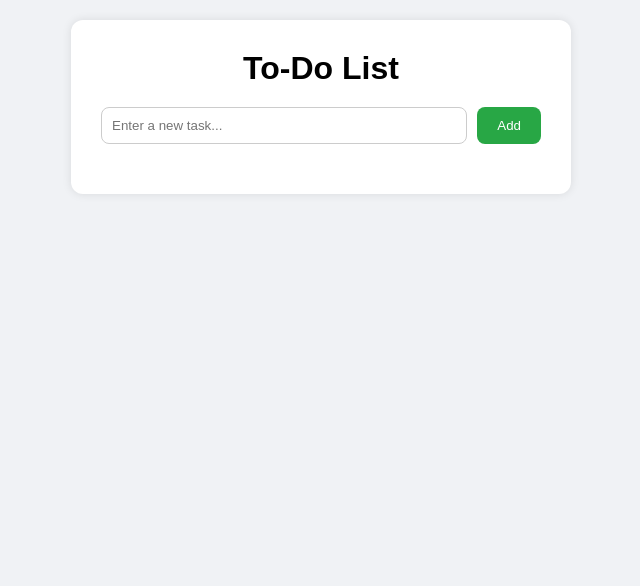
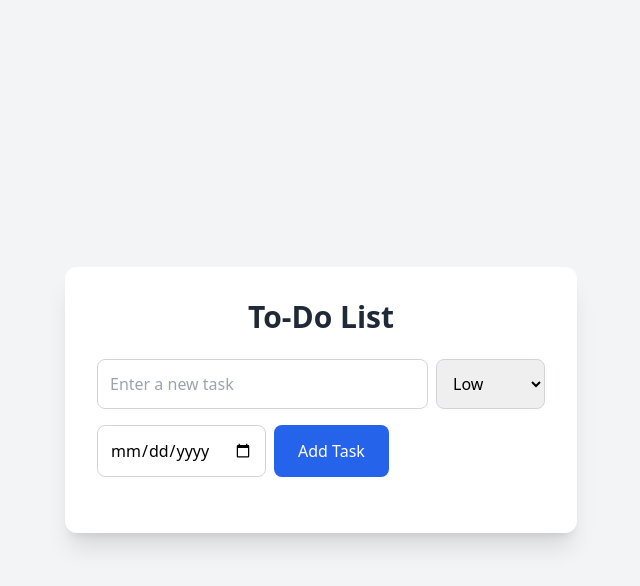
Before and after one commit to mammidi-vikram/webapps, a plain HTML site: page to-do list/index.html in a window 1280 px wide. Shown: the whole page, without its empty margins (319-959 px from the left). Drawn offline with nearby package versions, Linux system fonts and the light colour scheme; files that its build step writes are made by us from their sources.

Commit message:
Update index.html

```diff
--- a/to-do list/index.html
+++ b/to-do list/index.html
@@ -1,20 +1,66 @@
 <!DOCTYPE html>
 <html lang="en">
 <head>
-  <meta charset="UTF-8" />
-  <meta name="viewport" content="width=device-width, initial-scale=1.0"/>
-  <title>To-Do List App</title>
-  <link rel="stylesheet" href="style.css" />
+    <meta charset="UTF-8">
+    <meta name="viewport" content="width=device-width, initial-scale=1.0">
+    <title>To-Do List Application</title>
+    <script src="https://cdn.tailwindcss.com"></script>
+    <link href="https://fonts.googleapis.com/css2?family=Inter:wght@400;500;600;700&display=swap" rel="stylesheet">
+    <link rel="stylesheet" href="styles.css">
 </head>
-<body>
-  <div class="container">
-    <h1>To-Do List</h1>
-    <div class="input-section">
-      <input type="text" id="task-input" placeholder="Enter a new task..." />
-      <button id="add-task-btn">Add</button>
+<body class="bg-gray-100 min-h-screen flex items-center justify-center p-4">
+    <div class="w-full max-w-lg bg-white rounded-xl shadow-xl p-6 md:p-8">
+        <h1 class="text-3xl font-bold text-gray-800 mb-6 text-center">To-Do List</h1>
+
+        <!-- Task Input Form -->
+        <div class="flex flex-col gap-4 mb-6">
+            <div class="flex flex-col sm:flex-row gap-2">
+                <input
+                    type="text"
+                    id="taskInput"
+                    placeholder="Enter a new task"
+                    class="flex-1 p-3 border border-gray-300 rounded-lg focus:outline-none focus:ring-2 focus:ring-blue-500"
+                />
+                <select
+                    id="priorityInput"
+                    class="p-3 border border-gray-300 rounded-lg focus:outline-none focus:ring-2 focus:ring-blue-500"
+                >
+                    <option value="low">Low</option>
+                    <option value="medium">Medium</option>
+                    <option value="high">High</option>
+                </select>
+            </div>
+            <div class="flex flex-col sm:flex-row gap-2">
+                <input
+                    type="date"
+                    id="dueDateInput"
+                    class="p-3 border border-gray-300 rounded-lg focus:outline-none focus:ring-2 focus:ring-blue-500"
+                />
+                <button
+                    id="addTaskBtn"
+                    class="bg-blue-600 text-white px-6 py-3 rounded-lg hover:bg-blue-700 transition"
+                >
+                    Add Task
+                </button>
+            </div>
+            <div id="errorMsg" class="text-red-500 text-sm hidden">Please enter a task description!</div>
+        </div>
+
+        <!-- Delete Completed Button -->
+        <div id="deleteCompletedBtnContainer" class="mb-4 hidden">
+            <button
+                id="deleteCompletedBtn"
+                class="bg-red-600 text-white px-4 py-2 rounded-lg hover:bg-red-700 transition w-full sm:w-auto"
+            >
+                Delete Completed Tasks
+            </button>
+        </div>
+
+        <!-- Task List -->
+        <ul id="taskList" class="space-y-3 max-h-96 overflow-y-auto">
+            <!-- Tasks will be dynamically added here -->
+        </ul>
     </div>
-    <ul id="task-list"></ul>
-  </div>
-  <script src="script.js"></script>
+    <script src="script.js"></script>
 </body>
 </html>
```
